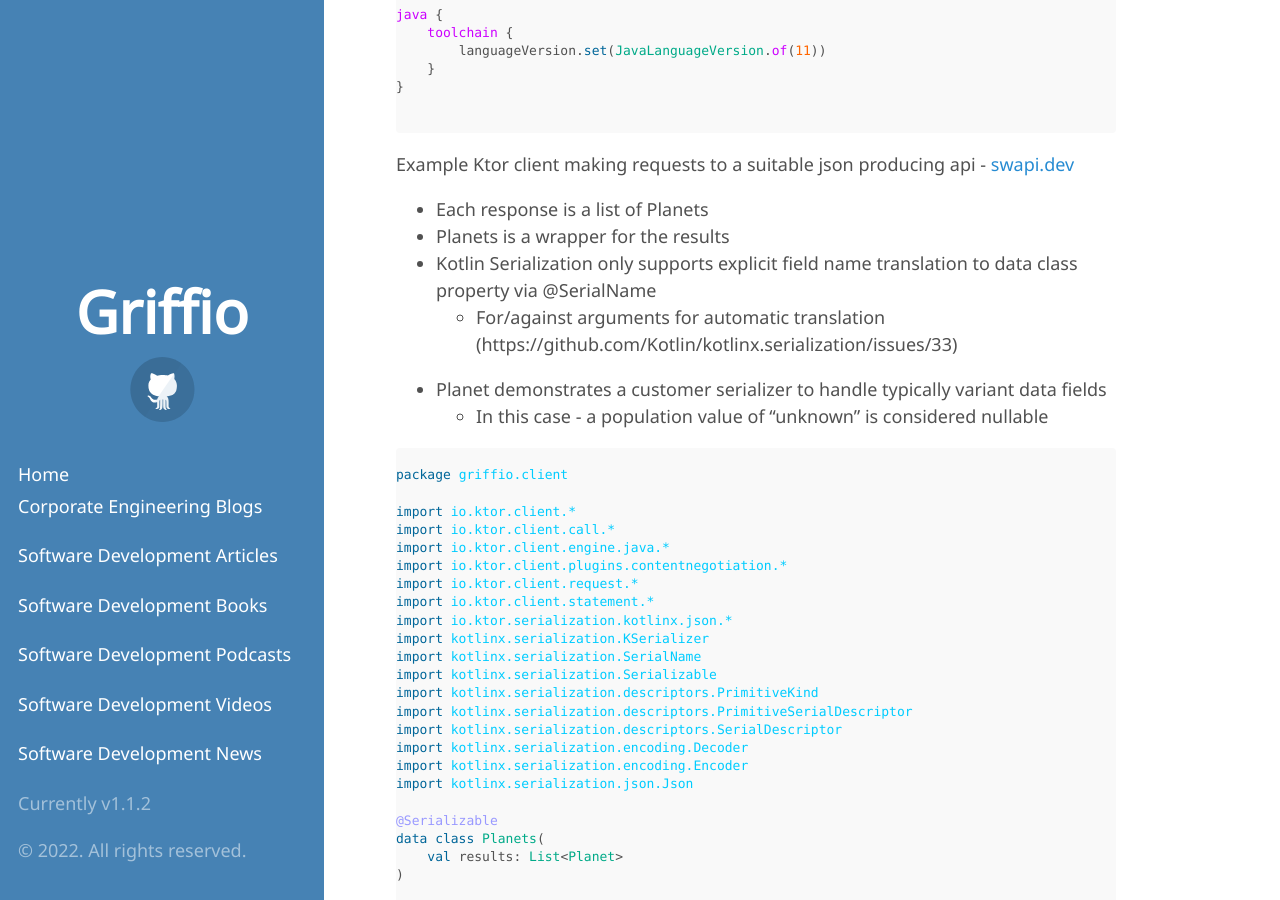
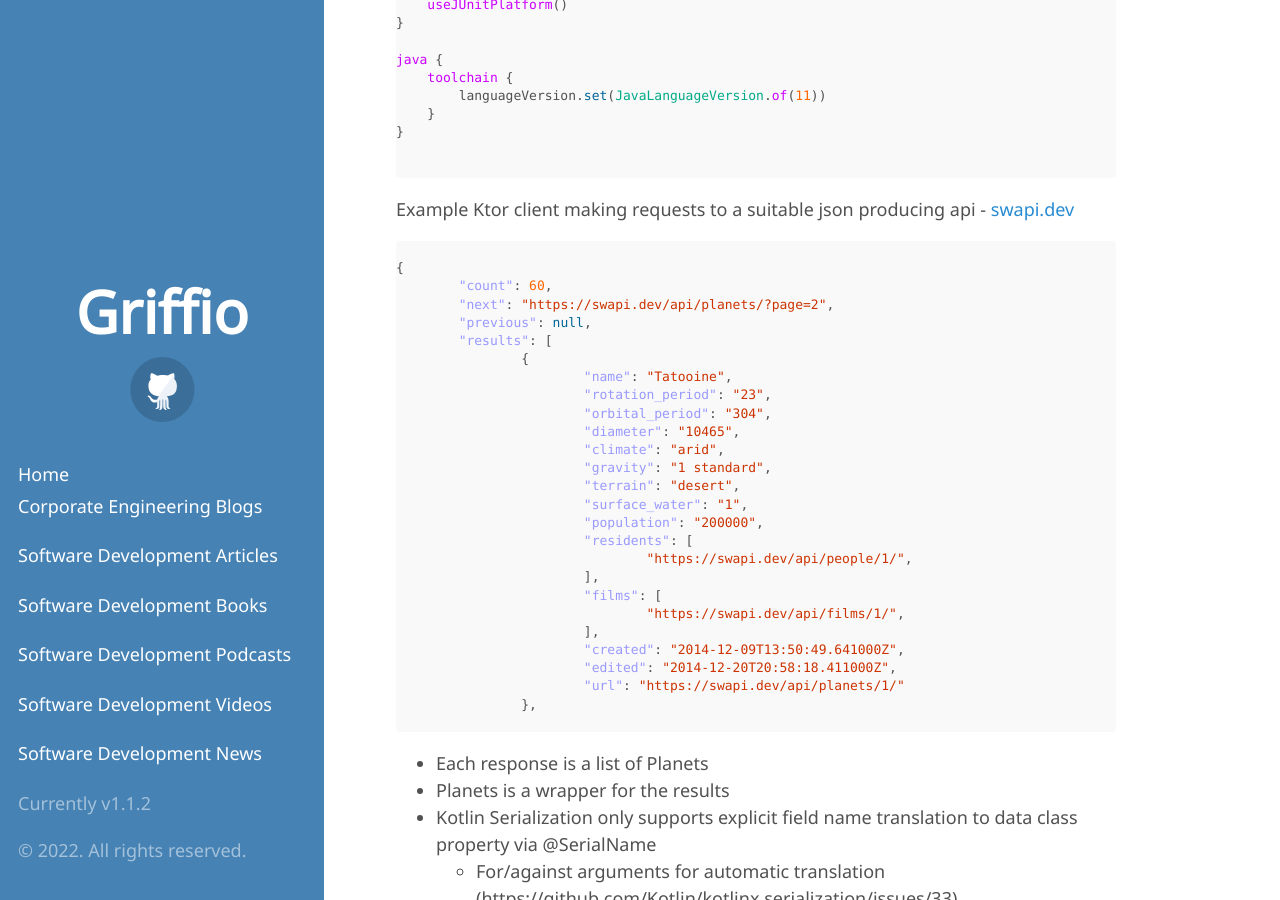
Before and after one commit to griffio/griffio.github.io, a Jekyll site: the page built from _posts/2022-06-23-More-Kotlin-Ktor-Client.md, in a window 1280 px wide and 900 px high, scrolled down 947 px. Built offline with Jekyll 4.4.1, drawn with Linux system fonts in a browser that asks for light colours; some web fonts are replaced; some of the changed text lies outside the part shown.

Commit message:
Update 2022-06-23-More-Kotlin-Ktor-Client.md

````diff
--- a/_posts/2022-06-23-More-Kotlin-Ktor-Client.md
+++ b/_posts/2022-06-23-More-Kotlin-Ktor-Client.md
@@ -52,6 +54,36 @@
 ```
 
 Example Ktor client making requests to a suitable json producing api - [swapi.dev](https://swapi.dev/)
+
+``` json
+
+{
+	"count": 60,
+	"next": "https://swapi.dev/api/planets/?page=2",
+	"previous": null,
+	"results": [
+		{
+			"name": "Tatooine",
+			"rotation_period": "23",
+			"orbital_period": "304",
+			"diameter": "10465",
+			"climate": "arid",
+			"gravity": "1 standard",
+			"terrain": "desert",
+			"surface_water": "1",
+			"population": "200000",
+			"residents": [
+				"https://swapi.dev/api/people/1/",
+			],
+			"films": [
+				"https://swapi.dev/api/films/1/",
+			],
+			"created": "2014-12-09T13:50:49.641000Z",
+			"edited": "2014-12-20T20:58:18.411000Z",
+			"url": "https://swapi.dev/api/planets/1/"
+		},
+
+```
 
 * Each response is a list of Planets
 * Planets is a wrapper for the results
@@ -100,8 +132,10 @@
 )
 
 class PopulationNullableSerializer : KSerializer<Long?> {
-    override val descriptor: SerialDescriptor = PrimitiveSerialDescriptor("population.Long?", PrimitiveKind.STRING)
-    override fun serialize(encoder: Encoder, value: Long?): Unit = encoder.encodeString(value.toString())
+    override val descriptor: SerialDescriptor =
+        PrimitiveSerialDescriptor("population.Long?", PrimitiveKind.STRING)
+    override fun serialize(encoder: Encoder, value: Long?): Unit =
+        encoder.encodeString(value.toString())
     override fun deserialize(decoder: Decoder): Long? {
         val decoded = decoder.decodeString()
         return if (decoded.startsWith("unknown")) null else decoded.toLong()
````
Also changed, not shown: other parts of _posts/2022-06-23-More-Kotlin-Ktor-Client.md (+2 -0 lines).
